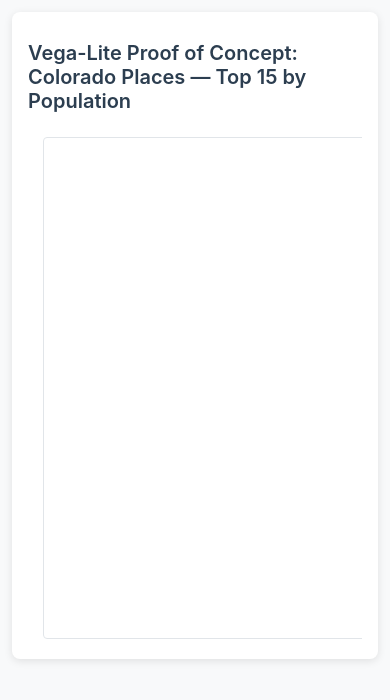
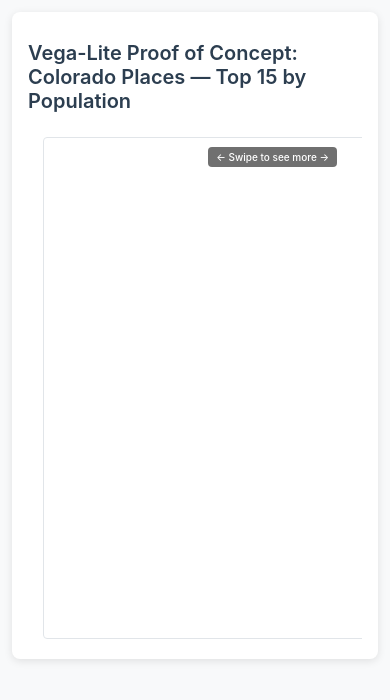
Before and after one commit to ryanblyth/vega-lite-bar-chart-poc, a website built with Vite: page src/index.html in a window 390 px wide. Built offline with nearby package versions, Linux system fonts and the light colour scheme; what vega-embed would draw is missing.

Commit message:
feat: add swipe indicator

```diff
--- a/src/embed.js
+++ b/src/embed.js
@@ -246,6 +246,9 @@ async function renderChart() {
       }
     });
 
+    // Handle scroll indicator for mobile
+    setupScrollIndicator();
+
   } catch (error) {
     console.error('Error rendering chart:', error);
     container.innerHTML = '<p>Error loading chart. Please check the console for details.</p>';
@@ -265,5 +268,46 @@ window.addEventListener('resize', () => {
   }, 250);
 });
 
+// Setup scroll indicator for mobile
+function setupScrollIndicator() {
+  const chartContainer = document.querySelector('.chart-container');
+  if (!chartContainer) return;
+
+  // Check if container is scrollable
+  const isScrollable = () => {
+    return chartContainer.scrollWidth > chartContainer.clientWidth;
+  };
+
+  // Check if user has scrolled
+  const hasScrolled = () => {
+    return chartContainer.scrollLeft > 0;
+  };
+
+  // Update classes based on scroll state
+  const updateScrollState = () => {
+    if (isScrollable()) {
+      chartContainer.classList.add('scrollable');
+      if (hasScrolled()) {
+        chartContainer.classList.add('scrolled');
+      } else {
+        chartContainer.classList.remove('scrolled');
+      }
+    } else {
+      chartContainer.classList.remove('scrollable', 'scrolled');
+    }
+  };
+
+  // Listen for scroll events
+  chartContainer.addEventListener('scroll', updateScrollState);
+
+  // Listen for resize events
+  window.addEventListener('resize', () => {
+    setTimeout(updateScrollState, 100); // Small delay to ensure layout is updated
+  });
+
+  // Initial check
+  setTimeout(updateScrollState, 200); // Delay to ensure chart is rendered
+}
+
 // Initialize the chart when the page loads
 document.addEventListener('DOMContentLoaded', renderChart);
--- a/src/styles.css
+++ b/src/styles.css
@@ -65,6 +65,7 @@ h1 {
     -webkit-overflow-scrolling: touch;  /* smooth on iOS */
     overscroll-behavior-x: contain;     /* stop scroll chaining to page */
     scrollbar-gutter: stable both-edges;/* optional: nicer layout with scrollbars */
+    position: relative;
   }
   #chart {
     height: 500px;
@@ -73,7 +74,30 @@ h1 {
   .chart-container > #chart{
     display: inline-block;     /* or inline-block; either works */
     gap: 1rem;                /* optional */
-    min-width: max-content;   /* key: don’t shrink—be as wide as needed */
+    min-width: max-content;   /* key: don't shrink—be as wide as needed */
     width: 600px;
   }
+
+  /* Scroll indicator */
+  .chart-container::after {
+    content: "← Swipe to see more →";
+    position: absolute;
+    top: 10px;
+    right: 10px;
+    background: rgba(0, 0, 0, 0.7);
+    color: white;
+    padding: 4px 8px;
+    border-radius: 4px;
+    font-size: 10px;
+    pointer-events: none;
+    z-index: 10;
+    opacity: 0;
+    transition: opacity 0.3s ease;
+    font-weight: 500;
+  }
+
+  /* Show indicator when scrollable and not scrolled */
+  .chart-container.scrollable:not(.scrolled)::after {
+    opacity: 0.8;
+  }
 }
```
